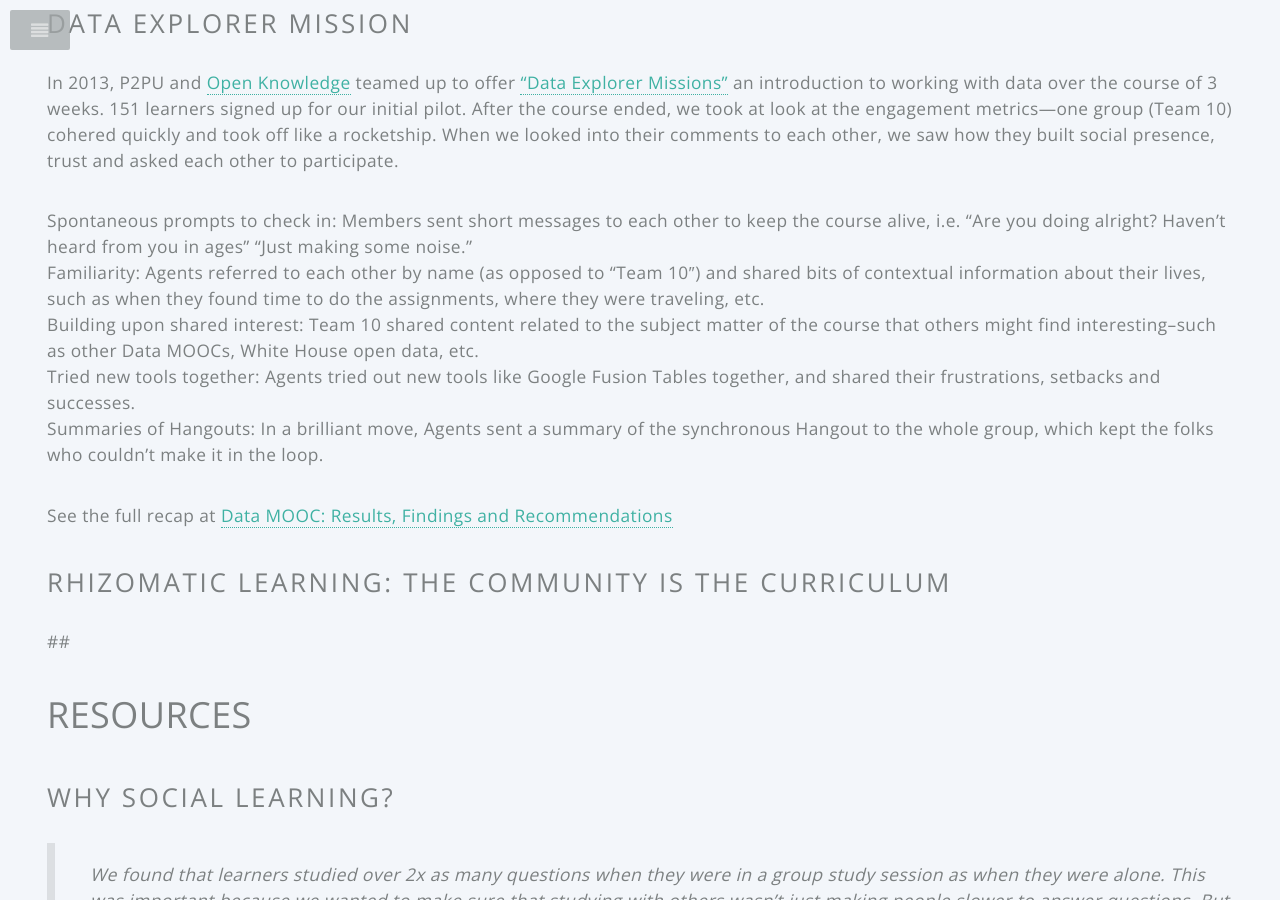
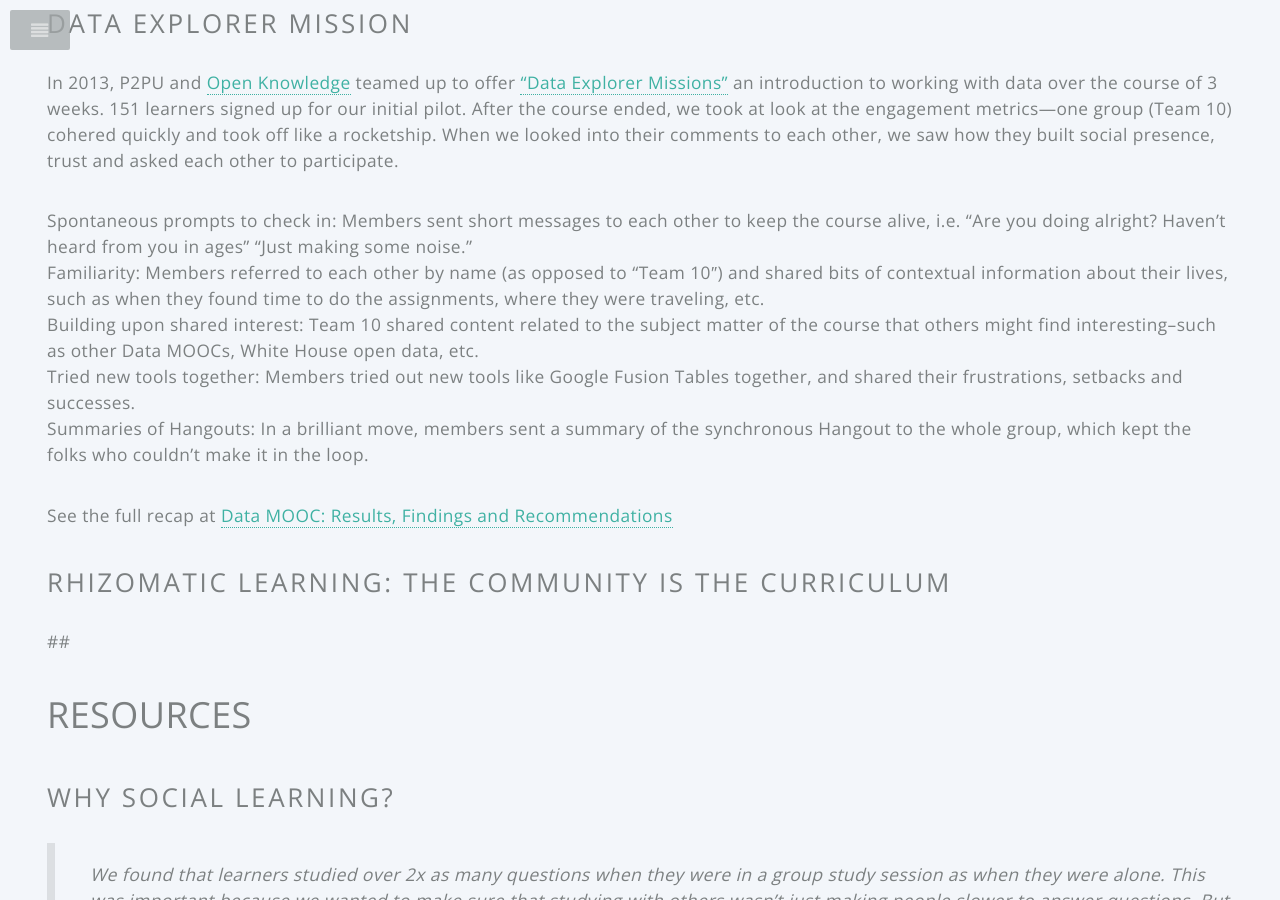
Before and after one commit to p2pu/social-learning-course, a Jekyll site: the page built from _posts/2000-01-02-community.markdown, in a window 1280 px wide and 900 px high, scrolled down 4104 px. Built offline with Jekyll 4.4.1, drawn with Linux system fonts in a browser that asks for light colours; nearby versions of some CDN libraries; Markdown is read by kramdown in place of the engine named in the settings.

Commit message:
Change agents to members
See issue #13

```diff
--- a/_posts/2000-01-02-community.markdown
+++ b/_posts/2000-01-02-community.markdown
@@ -80,10 +80,10 @@
 In 2013, P2PU and [Open Knowledge](http://us.okfn.org/) teamed up to offer [“Data Explorer Missions”](http://schoolofdata.org/datamooc/) an introduction to working with data over the course of 3 weeks. 151 learners signed up for our initial pilot. After the course ended, we took at look at the engagement metrics—one group (Team 10) cohered quickly and took off like a rocketship. When we looked into their comments to each other, we saw how they built *social presence*, *trust* and *asked each other to participate*.
 
 - *Spontaneous prompts to check in*: Members sent short messages to each other to keep the course alive, i.e. “Are you doing alright? Haven’t heard from you in ages” “Just making some noise.”
-- *Familiarity*: Agents referred to each other by name (as opposed to “Team 10″) and shared bits of contextual information about their lives, such as when they found time to do the assignments, where they were traveling, etc.
+- *Familiarity*: Members referred to each other by name (as opposed to “Team 10″) and shared bits of contextual information about their lives, such as when they found time to do the assignments, where they were traveling, etc.
 - *Building upon shared interest*: Team 10 shared content related to the subject matter of the course that others might find interesting–such as other Data MOOCs, White House open data, etc.
-- *Tried new tools together*: Agents tried out new tools like Google Fusion Tables together, and shared their frustrations, setbacks and successes.
-- *Summaries of Hangouts*: In a brilliant move, Agents sent a summary of the synchronous Hangout to the whole group, which kept the folks who couldn’t make it in the loop.
+- *Tried new tools together*: Members tried out new tools like Google Fusion Tables together, and shared their frustrations, setbacks and successes.
+- *Summaries of Hangouts*: In a brilliant move, members sent a summary of the synchronous Hangout to the whole group, which kept the folks who couldn’t make it in the loop.
 
 See the full recap at [Data MOOC: Results, Findings and Recommendations](http://info.p2pu.org/2013/06/18/data-mooc-results-findings-and-recommendations/)
 
```
